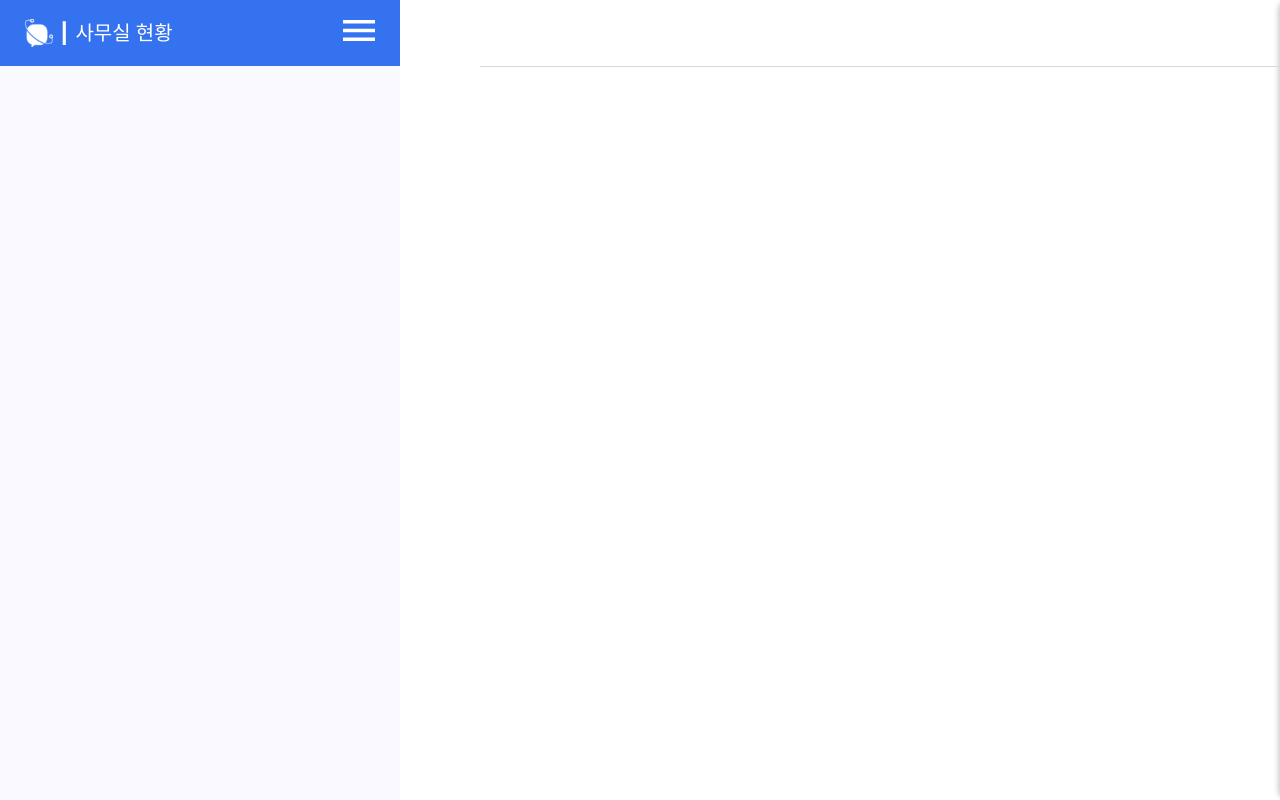
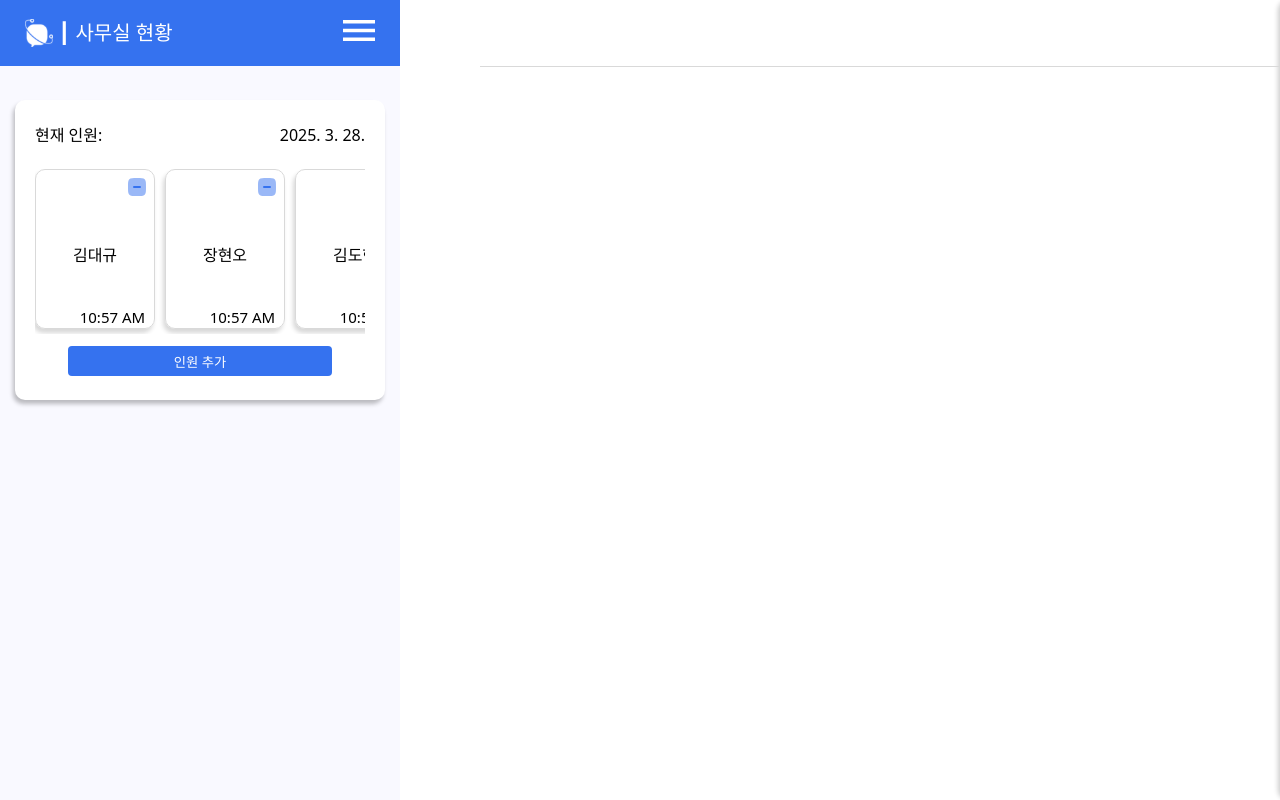
Before and after one commit to ByeolNabi/staff-tracker, a React (Vite) app: page /manage in a window 1280 px wide. Built offline with nearby package versions, Linux system fonts and the light colour scheme.

Commit message:
직원 관리 페이지 추가

```diff
--- a/src/App.css
+++ b/src/App.css
@@ -146,7 +146,7 @@ main {
   flex-grow: 1;
 }
 
-.go-space {
+.board-space {
   width: 100%;
   height: 50%;
   /* main 영역의 절반 차지 */
@@ -168,7 +168,13 @@ main {
 
   display: flex;
   flex-direction: column;
-  justify-content: center;
+  justify-content: space-around;
+}
+
+.box-mid {
+  display: flex;
+  flex-direction: column;
+  justify-content: start;
 }
 
 .box-top {
--- a/src/Components/Board.jsx
+++ b/src/Components/Board.jsx
@@ -3,8 +3,6 @@ import Graph from "./Graph";
 
 function Board(props) {
     const { type, personInfoList, onButtonClick } = props
-
-
     const today = new Date()
 
     return (
@@ -26,7 +24,7 @@ function Board(props) {
                 </div>
             </div>
             <div className="box-bottom">
-            <Graph type={type} personInfoList={personInfoList} />
+                <Graph type={type} personInfoList={personInfoList} />
             </div>
         </div>
     )
--- /dev/null
+++ b/src/Components/BoardManage.jsx
@@ -0,0 +1,92 @@
+import { useState } from "react";
+import PersonCard from "../Components/PersonCard";
+
+function BoardManage(props) {
+    const { type, personInfoList, onButtonClick } = props
+    const today = new Date()
+
+    /* 모달 on off를 위한 변수 */
+    const [isAddModalOpen, setIsAddModalOpen] = useState(false);
+    const [isDeleteModalOpen, setIsDeleteModalOpen] = useState(false);
+    const [personInfo, setPersonInfo] = useState(null);
+    const handleAddModal = (bool) => {
+        setIsAddModalOpen(bool)
+    }
+    const handleDeleteModal = (bool) => {
+        setIsDeleteModalOpen(bool)
+    }
+    const minusButtonClick = (personInfo) => {
+        setPersonInfo(personInfo);
+        handleDeleteModal(true);
+    }
+    const yesButtonClick = (person) => {
+        onButtonClick(person);
+        handleDeleteModal(false);
+    }
+
+    function AddModal() {
+        return (
+            <div style={modalStyle}>
+                사람추가 모달
+                <button onClick={() => handleAddModal(false)}>추가</button>
+                <button onClick={() => handleAddModal(false)}>취소</button>
+            </div>
+        )
+    }
+
+    function DeleteModal() {
+        return (
+            <div style={modalStyle}>
+                {personInfo.userName} 직원을 삭제하시겠습니까?
+
+                <button onClick={() => yesButtonClick(personInfo)}>예</button>
+                <button onClick={() => handleDeleteModal(false)}>아니요</button>
+            </div>
+        )
+    }
+
+    const modalStyle = {
+        position: "fixed",
+        top: "35%",
+        left: `${(400 - 360) / 2}px`,
+        zIndex: 1000,
+        width: 360,
+        height: 280,
+        backgroundColor: "#FFFFFF",
+        boxShadow: "-2px 0 5px rgba(0, 0, 0, 0.2)",
+        borderRadius: "10px",
+    };
+
+    return (
+        <div className="box">
+            <div className="box-top">
+                <div>{type.name}</div>
+                <div>{today.toLocaleDateString('ko-KR')}</div>
+            </div>
+            <div className="box-mid">
+                <div className="deck">
+                    {personInfoList.map((personInfo, index) => (
+                        <PersonCard
+                            key={index}
+                            personInfo={personInfo}
+                            button={type.button}
+                            onButtonClick={minusButtonClick}
+                        />
+                    ))}
+                </div>
+            </div>
+            <div className="box-bottom">
+                <button style={{ width: "80%" }} onClick={() => handleAddModal(true)}>인원 추가</button>
+            </div>
+            <div className={`overlay ${isAddModalOpen || isDeleteModalOpen ? "open" : ""}`}
+                onClick={() => { setIsAddModalOpen(false); setIsDeleteModalOpen(false) }}></div>
+            {isAddModalOpen && <AddModal />}
+            {isDeleteModalOpen && < DeleteModal />}
+        </div >
+    )
+}
+
+
+
+
+export default BoardManage;
--- a/src/Components/Button.jsx
+++ /dev/null
@@ -1,8 +0,0 @@
-function Button(props) {
-    const {text} = props
-    return (
-        <button style={{}}>{text}</button>
-    )
-}
-
-export default Button
--- a/src/Components/Header.jsx
+++ b/src/Components/Header.jsx
@@ -1,6 +1,5 @@
 import { useState } from "react";
 import { useNavigate } from 'react-router-dom';
-import Button from "./Button";
 
 function Header() {
     const navigate = useNavigate()
@@ -51,7 +50,7 @@ function Header() {
                             value={userPw}
                             name="Pw"
                         />
-                        <Button text={"로그인"} />
+                        <button>로그인</button>
                     </div>
                 </div>
                 :
--- a/src/Components/PersonCard.jsx
+++ b/src/Components/PersonCard.jsx
@@ -4,6 +4,7 @@ function PersonCard(props) {
     const timeString = personInfo.date.toLocaleTimeString('en-US', format);
 
     const img_path = button == '+' ? '/plus-button.svg' : '/minus-button.svg'
+
     return (
         <div className="person-card" draggable>
             <div className="card-top">
--- a/src/pages/DashboardPage.jsx
+++ b/src/pages/DashboardPage.jsx
@@ -1,6 +1,7 @@
 function DashboardPage() {
     return (
         <>
+            대시보드 예정
         </>
     );
 }
--- a/src/pages/HomePage.jsx
+++ b/src/pages/HomePage.jsx
@@ -5,14 +5,14 @@ function HomePage() {
     const type_out = { name: "부재중", button: "+" };
     const type_in = { name: "근무중", button: "-" };
 
-    const [person_out, setPersonOut] = useState([
+    const [personOut, setPersonOut] = useState([
         { userName: "김대규", date: new Date() },
         { userName: "장현오", date: new Date() },
         { userName: "김도현", date: new Date() },
         { userName: "이도원", date: new Date() },
     ]);
 
-    const [person_in, setPersonIn] = useState([
+    const [personIn, setPersonIn] = useState([
         { userName: "김청해", date: new Date() },
         { userName: "신창섭", date: new Date() },
     ]);
@@ -30,11 +30,11 @@ function HomePage() {
     return (
         <>
             <main>
-                <div className="go-space">
-                    <Board type={type_out} personInfoList={person_out} onButtonClick={movePersonOutIn}/>
+                <div className="board-space">
+                    <Board type={type_out} personInfoList={personOut} onButtonClick={movePersonOutIn}/>
                 </div>
-                <div className="go-space">
-                    <Board type={type_in} personInfoList={person_in} onButtonClick={movePersonInOut}/>
+                <div className="board-space">
+                    <Board type={type_in} personInfoList={personIn} onButtonClick={movePersonInOut}/>
                 </div>
             </main>
         </>
--- a/src/pages/ManagePage.jsx
+++ b/src/pages/ManagePage.jsx
@@ -1,6 +1,29 @@
+import { useState } from "react";
+import BoardManage from "../Components/BoardManage";
+
 function ManagePage() {
+    const type = { name: "현재 인원:", button: "-" };
+
+    const [personCrt, setPersonCrt] = useState([
+        { userName: "김대규", date: new Date() },
+        { userName: "장현오", date: new Date() },
+        { userName: "김도현", date: new Date() },
+        { userName: "이도원", date: new Date() },
+    ]);
+
+    const deletePerson = (person) => {
+        setPersonCrt((prev) => prev.filter((p) => p.userName !== person.userName));
+    }
+
     return (
         <>
+            <main>
+                <div className="board-space">
+                    <BoardManage type={type} personInfoList={personCrt} onButtonClick={deletePerson} />
+                </div>
+                <div className="board-space">
+                </div>
+            </main>
         </>
     );
 }
```
